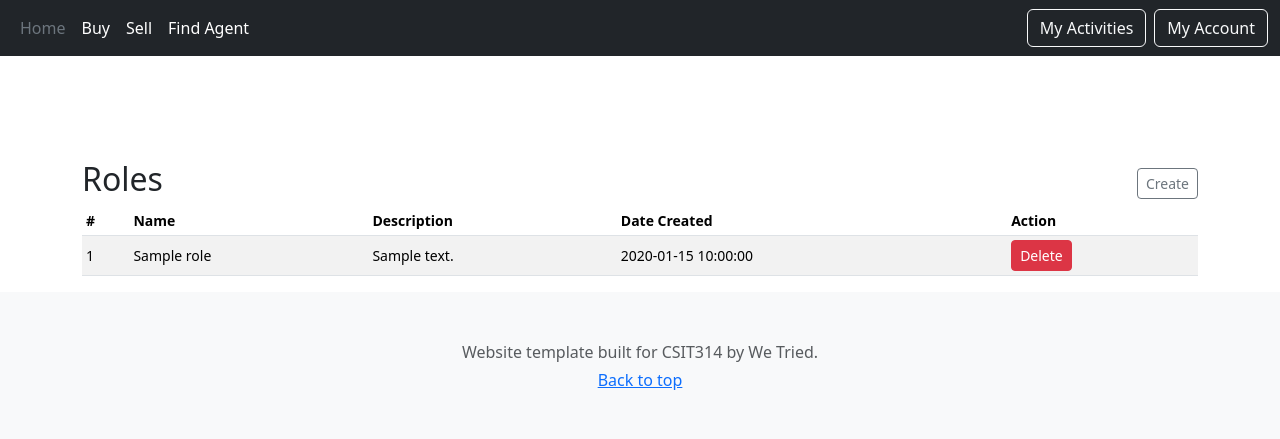
After one commit to zhiganggg/We-Tried-CSIT314, a Flask app: page /roles in a window 1280 px wide. The commit adds this page. Shown: the top 439 px of the page. Run offline with Flask 3, Linux system fonts and the light colour scheme; a user stored in the database is signed in; tables that the repository leaves empty hold one stand-in row (values such as "Sample post"); some libraries are stand-ins or nearby versions.

Commit message:
before dashboard

```diff
--- a/website/auth.py
+++ b/website/auth.py
@@ -33,21 +33,26 @@ def logout():
 
 @auth.route('/sign-up', methods=['GET', 'POST'])
 def sign_up():
+    roles = Role.query.all()
+
     if request.method == "POST":
         email = request.form.get('email')
         first_name = request.form.get('first-name')
         last_name = request.form.get('last-name')
         password1 = request.form.get('password1')
         password2 = request.form.get('password2')
-        role = request.form.get('role')
+        role_id = request.form.get('role')
+
+        role = Role.query.get(role_id)
 
         cea_registration_no = request.form.get('cea-registration-no', '')
         agency_license_no = request.form.get('agency-license-no', '')
 
-        user = User.query.filter_by(email=email).first()
-        if user:
+        existing_user = User.query.filter_by(email=email).first()
+
+        if existing_user:
             flash('Email already exists', category='error')
-        if len(email) < 4:
+        elif len(email) < 4:
             flash('Email must be greater than 3 characters.', category='error')
         elif len(first_name) < 2:
             flash('First name must be greater than 1 characters.', category='error')
@@ -56,24 +61,24 @@ def sign_up():
         elif len(password1) < 7:
             flash('Passwords must be at least 7 characters.', category='error')
         else:
-            new_user = User(email=email, first_name=first_name, last_name=last_name, password=generate_password_hash(password1, method='pbkdf2:sha256'), role=role, status=UserStatus.ENABLED)
-            db.session.add(new_user)
-            db.session.commit()
+            agent = Agent.query.filter_by(cea_registration_no=cea_registration_no).first()
+            if agent:
+                flash('Agent with CEA registration number {} already exists.'.format(cea_registration_no))
+            else:
+                new_user = User(email=email, first_name=first_name, last_name=last_name, password=generate_password_hash(password1, method='pbkdf2:sha256'), role=role, status=UserStatus.ENABLED)
+                db.session.add(new_user)
+                db.session.commit()
 
-            if role == 'agent':
-                agent = Agent.query.filter_by(cea_registration_no=cea_registration_no).first()
-                if agent:
-                    flash('Agent with CEA registration number {} already exists.'.format(cea_registration_no))
-                else:
+                if role.name == 'Agent':
                     new_agent = Agent(user_id=new_user.id, cea_registration_no=cea_registration_no, agency_license_no=agency_license_no)
                     db.session.add(new_agent)
                     db.session.commit()
 
-            login_user(new_user, remember=True)
-            flash('Account created!', category='success')
-            return redirect(url_for('views.home'))
+                login_user(new_user, remember=True)
+                flash('Account created!', category='success')
+                return redirect(url_for('views.home'))
 
-    return render_template('sign_up.html', user=current_user)
+    return render_template('sign_up.html', user=current_user, roles=roles)
 
 @auth.route('/update-profile', methods=['GET', 'POST'])
 def update_profile():
@@ -121,3 +126,83 @@ def change_password():
             return redirect(url_for('views.home'))
 
     return render_template('change_password.html', user=current_user)
+
+@auth.route('/users', methods=['GET', 'POST'])
+@login_required
+def users():
+    users = User.query.all()
+
+    return render_template('users.html', user=current_user, users=users, UserStatus=UserStatus)
+
+@auth.route('/disable-user/<int:user_id>', methods=['POST'])
+@login_required
+def disable_user(user_id):
+    user = User.query.get(user_id)
+    if user:
+        user.status = UserStatus.DISABLED
+        db.session.commit()
+        flash('User disabled successfully.', category='success')
+    else:
+        flash('User not found.', category='error')
+    return redirect(url_for('auth.users'))
+
+@auth.route('/enable-user/<int:user_id>', methods=['POST'])
+@login_required
+def enable_user(user_id):
+    user = User.query.get(user_id)
+    if user:
+        user.status = UserStatus.ENABLED
+        db.session.commit()
+        flash('User enabled successfully.', category='success')
+    else:
+        flash('User not found.', category='error')
+    return redirect(url_for('auth.users'))
+
+@auth.route('/roles', methods=['GET', 'POST'])
+@login_required
+def roles():
+    roles = Role.query.all()
+
+    return render_template('roles.html', user=current_user, roles=roles)
+
+@auth.route('/create-role', methods=['POST'])
+@login_required
+def create_role():
+    if request.method == 'POST':
+        name = request.form.get('name')
+        description = request.form.get('description')
+
+        existing_role = Role.query.filter_by(name=name).first()
+        if existing_role:
+            flash('Role name already exists.', category='error')
+        else:
+            new_role = Role(name=name, description=description)
+            db.session.add(new_role)
+            db.session.commit()
+            flash('Role created successfully.', category='success')
+
+    return redirect(url_for('auth.roles'))
+
+@auth.route('/delete-role/<int:role_id>', methods=['POST'])
+@login_required
+def delete_role(role_id):
+    role = Role.query.get_or_404(role_id)
+
+    try:
+        db.session.delete(role)
+        db.session.commit()
+        flash('Role deleted successfully', category='success')
+    except Exception as e:
+        flash('An error occurred while deleting the role', category='error')
+        print(e)
+
+    return redirect(url_for('auth.roles'))
+
+@auth.route('/create-admin', methods=['GET', 'POST'])
+def create_admin():
+    role = Role(name='Admin', description='Admin role')
+    db.session.add(role)
+    db.session.commit()
+    print('Admin role created successfully.')
+
+    return render_template('create_admin.html', user=current_user, role=role)
--- a/website/static/index.js
+++ b/website/static/index.js
@@ -1,6 +1,7 @@
 document.getElementById("role").addEventListener("change", function () {
   var agentFields = document.getElementById("agent-fields");
-  if (this.value === "agent") {
+  var selectedRoleName = this.options[this.selectedIndex].text;
+  if (selectedRoleName === "Agent") {
     agentFields.style.display = "block";
   } else {
     agentFields.style.display = "none";
@@ -181,3 +182,7 @@ $(document).ready(function () {
     }
   });
 });
+
+$(document).ready(function () {
+  $("#user_name").selectpicker();
+});
--- a/website/templates/agent.html
+++ b/website/templates/agent.html
@@ -1,7 +1,6 @@
 {% extends "base.html" %} {% block title %}Agent{% endblock %} {% block content
 %}
 <div class="container">
-  {% for user, listing, agent in query_result %}
   <div class="album py-5 bg-white">
     <div
       class="p-4 p-md-5 mb-4 rounded text-body-emphasis d-flex justify-content-start"
@@ -24,7 +23,7 @@
         <div
           class="agent-profile-name d-flex justify-content-between align-items-center"
         >
-          <h1>{{user.first_name}} {{user.last_name}}</h1>
+          <h1>{{agent.user.first_name}} {{agent.user.last_name}}</h1>
           <div class="btn-grp">
             <button type="button" class="btn btn-outline-secondary">
               Rate Agent
@@ -188,7 +187,6 @@
         </div>
       </div>
     </div>
-    {% endfor %}
   </div>
   {% endblock %}
 </div>
--- a/website/templates/base.html
+++ b/website/templates/base.html
@@ -204,6 +204,10 @@
             {% if user.is_authenticated %}
             <a class="nav-item nav-link text-white" href="/buy">Buy</a>
             <a class="nav-item nav-link text-white" href="/sell">Sell</a>
+            {% if user.role.name.lower() == 'admin' %}
+            <a class="nav-item nav-link text-white" href="/users">Users</a>
+            <a class="nav-item nav-link text-white" href="/roles">Roles</a>
+            {% endif %}
             <a class="nav-item nav-link text-white" href="/find-agent"
               >Find Agent</a
             >
--- a/website/templates/buy.html
+++ b/website/templates/buy.html
@@ -272,7 +272,7 @@
                     <div class="agent-name">
                       Listed by
                       <span style="font-weight: 500"
-                        >{{listing.user.first_name}}</span
+                        >{{listing.agent.user.first_name}}</span
                       >
                     </div>
                   </div>
--- /dev/null
+++ b/website/templates/roles.html
@@ -0,0 +1,99 @@
+{% extends "base.html" %} {% block title %}Roles{% endblock %} {% block content
+%}
+<div class="container">
+  <div class="py-5 text-center">
+    <h2></h2>
+  </div>
+  <div class="d-flex justify-content-between align-items-center">
+    <h2>Roles</h2>
+    <button
+      class="btn btn-sm btn-outline-secondary"
+      data-bs-toggle="modal"
+      data-bs-target="#createRoleModal"
+    >
+      Create
+    </button>
+  </div>
+  <div
+    class="modal fade"
+    id="createRoleModal"
+    tabindex="-1"
+    aria-labelledby="createRoleModalLabel"
+    aria-hidden="true"
+  >
+    <div class="modal-dialog">
+      <div class="modal-content">
+        <div class="modal-header">
+          <h5 class="modal-title" id="createRoleModalLabel">Create Role</h5>
+          <button
+            type="button"
+            class="btn-close"
+            data-bs-dismiss="modal"
+            aria-label="Close"
+          ></button>
+        </div>
+        <div class="modal-body">
+          <form id="createRoleForm" action="/create-role" method="POST">
+            <div class="mb-3">
+              <label for="name" class="form-label">Role Name</label>
+              <input
+                type="text"
+                class="form-control"
+                id="name"
+                name="name"
+                required
+              />
+            </div>
+            <div class="mb-3">
+              <label for="description" class="form-label"
+                >Role Description</label
+              >
+              <textarea
+                class="form-control"
+                id="description"
+                name="description"
+                rows="3"
+              ></textarea>
+            </div>
+            <button type="submit" class="btn btn-primary">Create</button>
+          </form>
+        </div>
+      </div>
+    </div>
+  </div>
+  <div class="table-responsive small">
+    <table class="table table-striped table-sm">
+      <thead>
+        <tr>
+          <th scope="col">#</th>
+          <th scope="col">Name</th>
+          <th scope="col">Description</th>
+          <th scope="col">Date Created</th>
+          <th scope="col">Action</th>
+        </tr>
+      </thead>
+      <tbody>
+        {% for role in roles %}
+        <tr style="vertical-align: middle">
+          <td>{{role.id}}</td>
+          <td>{{role.name}}</td>
+          <td>{{role.description}}</td>
+          <td>{{role.date_created}}</td>
+          <td>
+            <form
+              action="/delete-role/{{role.id}}"
+              method="post"
+              onsubmit="return confirm('Are you sure you want to delete this role?')"
+            >
+              <button type="submit" class="btn btn-danger btn-sm">
+                Delete
+              </button>
+            </form>
+          </td>
+        </tr>
+        {% endfor %}
+      </tbody>
+    </table>
+  </div>
+</div>
+{% endblock %}
```
Also changed, not shown: website/models.py (+21 -8 lines), website/templates/create_admin.html (added, +16 -0 lines), website/templates/create_listing.html (+19 -4 lines), website/templates/find_agent.html (+5 -4 lines), website/templates/listing.html (+4 -3 lines), website/templates/sell.html (+6 -1 lines), website/templates/sign_up.html (+5 -5 lines), website/templates/update_listing.html (+25 -10 lines), website/templates/update_profile.html (+1 -15 lines), website/templates/users.html (added, +51 -0 lines), website/views.py (+32 -29 lines).
